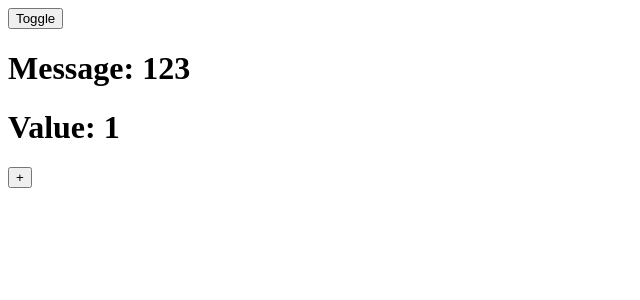
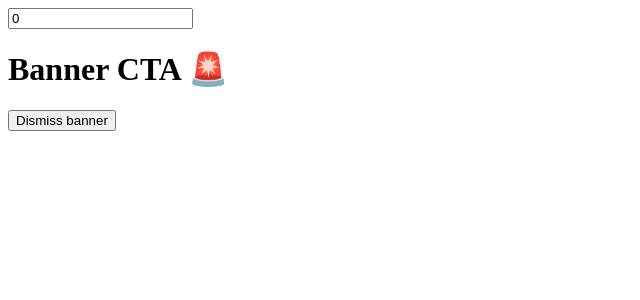
Before and after one commit to willnguyen1312/react-pro, a React (Vite) app: page / in a window 1280 px wide. Shown: the top 300 px of the page, without its empty margins (0-640 px from the left). Built offline with nearby package versions, Linux system fonts and the light colour scheme.

Commit message:
Ahaha xD

```diff
--- /dev/null
+++ b/src/ZeroEffect.tsx
@@ -0,0 +1,34 @@
+import { useState } from "react";
+
+export default function ZeroEffect() {
+  const [value, setValue] = useState(0);
+  return (
+    <div>
+      <input
+        type="number"
+        value={value}
+        onChange={(event) => {
+          setValue(+event.target.value);
+        }}
+      />
+
+      <Banner key={value} value={value} />
+    </div>
+  );
+}
+
+function Banner(props: { value: number }) {
+  const [showBanner, setShowBanner] = useState(props.value <= 0);
+  return (
+    <div>
+      {showBanner && <h1>Banner CTA 🚨</h1>}
+      <button
+        onClick={() => {
+          setShowBanner(false);
+        }}
+      >
+        Dismiss banner
+      </button>
+    </div>
+  );
+}
--- a/src/main.tsx
+++ b/src/main.tsx
@@ -1,7 +1,7 @@
 import ReactDOM from "react-dom/client";
 import "virtual:uno.css";
 
-import App from "./Signals";
+import App from "./ZeroEffect";
 
 const rootElement = document.getElementById("root") as HTMLElement;
 
```
